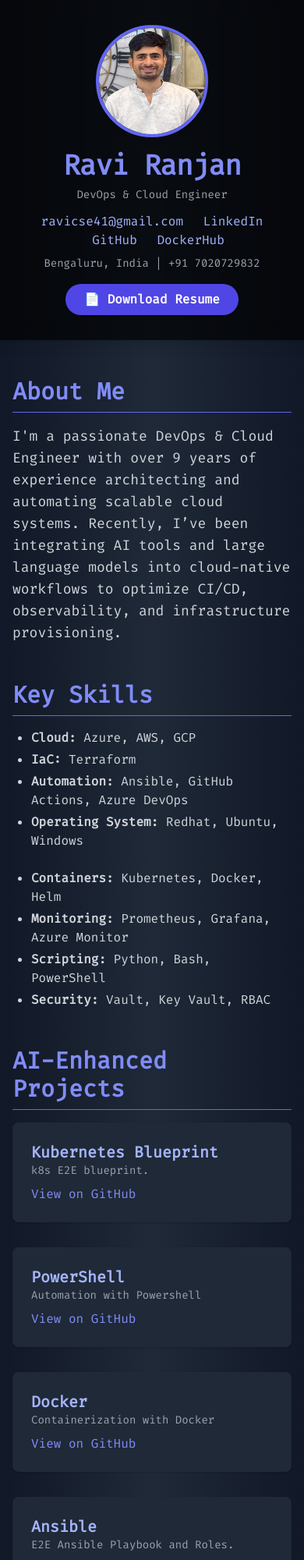
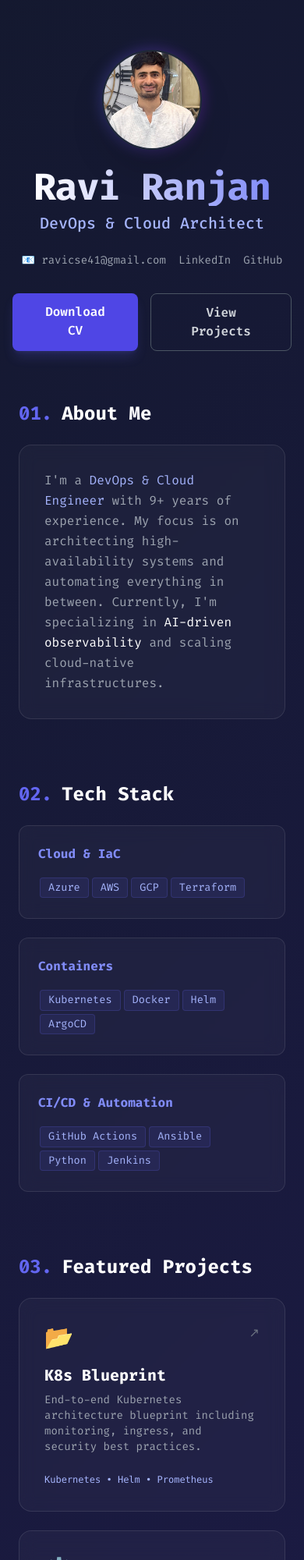
Before and after one commit to infoguru19/infoguru19.github.io, a plain HTML site: page index.html in a window 390 px wide. Shown: the top 2000 px of the page at 78% size. Drawn offline with nearby package versions, Linux system fonts and the light colour scheme.

Commit message:
Update index.html

```diff
--- a/index.html
+++ b/index.html
@@ -7,124 +7,180 @@
   <script src="https://cdn.tailwindcss.com"></script>
   <link rel="preconnect" href="https://fonts.googleapis.com">
   <link rel="preconnect" href="https://fonts.gstatic.com" crossorigin>
-  <link href="https://fonts.googleapis.com/css2?family=Fira+Code&display=swap" rel="stylesheet">
+  <link href="https://fonts.googleapis.com/css2?family=Fira+Code:wght@300;400;500;600;700&display=swap" rel="stylesheet">
   <style>
     body {
       font-family: 'Fira Code', monospace;
+      background: linear-gradient(-45deg, #0f172a, #1e1b4b, #111827, #020617);
+      background-size: 400% 400%;
+      animation: gradient 15s ease infinite;
+    }
+
+    @keyframes gradient {
+      0% { background-position: 0% 50%; }
+      50% { background-position: 100% 50%; }
+      100% { background-position: 0% 50%; }
+    }
+
+    .glass-card {
+      background: rgba(255, 255, 255, 0.03);
+      backdrop-filter: blur(10px);
+      border: 1px solid rgba(255, 255, 255, 0.1);
+      transition: all 0.3s ease;
+    }
+
+    .glass-card:hover {
+      background: rgba(255, 255, 255, 0.06);
+      border-color: rgba(99, 102, 241, 0.4);
+      transform: translateY(-5px);
+    }
+
+    .tech-badge {
+      background: rgba(99, 102, 241, 0.1);
+      color: #a5b4fc;
+      border: 1px solid rgba(99, 102, 241, 0.2);
+      padding: 2px 10px;
+      border-radius: 4px;
+      font-size: 0.85rem;
+      display: inline-block;
+      margin: 2px;
     }
   </style>
 </head>
-<body class="bg-gradient-to-r from-gray-900 via-gray-800 to-gray-900 text-gray-100">
+<body class="text-gray-200 min-h-screen">
 
-  <header class="bg-black/70 backdrop-blur-md py-8 shadow-lg">
-    <div class="max-w-6xl mx-auto px-4 flex flex-col items-center text-center">
-      <img src="profile.jpg" alt="Ravi Ranjan" class="w-36 h-36 rounded-full border-4 border-indigo-500 shadow-lg mb-4" />
-      <h1 class="text-4xl font-bold tracking-tight text-indigo-400">Ravi Ranjan</h1>
-      <p class="text-sm text-gray-400 mt-2">DevOps & Cloud Engineer</p>
-      <div class="mt-3 space-x-4">
-        <a href="mailto:ravicse41@gmail.com" class="text-indigo-300 hover:underline">ravicse41@gmail.com</a>
-        <a href="https://www.linkedin.com/in/ravi-ranjan-638746186/" target="_blank" class="text-indigo-300 hover:underline">LinkedIn</a>
-        <a href="https://github.com/infoguru19" target="_blank" class="text-indigo-300 hover:underline">GitHub</a>
-        <a href="https://hub.docker.com/u/infoguru19" target="_blank" class="text-indigo-300 hover:underline">DockerHub</a>
+  <header class="py-16 px-4">
+    <div class="max-w-4xl mx-auto flex flex-col items-center text-center">
+      <div class="relative group">
+        <div class="absolute -inset-1 bg-gradient-to-r from-indigo-500 to-purple-600 rounded-full blur opacity-25 group-hover:opacity-75 transition duration-1000"></div>
+        <img src="profile.jpg" alt="Ravi Ranjan" class="relative w-32 h-32 rounded-full border-2 border-gray-800 object-cover shadow-2xl" />
       </div>
-      <p class="text-sm text-gray-400 mt-2">Bengaluru, India | +91 7020729832</p>
-      <a href="Ravi_Resume.pdf" download class="mt-4 inline-block px-6 py-2 bg-indigo-600 text-white font-semibold rounded-full shadow hover:bg-indigo-700 transition">
-        📄 Download Resume
-      </a>
+
+      <h1 class="mt-6 text-5xl font-bold tracking-tight bg-clip-text text-transparent bg-gradient-to-r from-white to-indigo-400">
+        Ravi Ranjan
+      </h1>
+      <p class="text-xl text-indigo-300 font-medium mt-2">DevOps & Cloud Architect</p>
+
+      <div class="flex flex-wrap justify-center gap-4 mt-6 text-sm">
+        <a href="mailto:ravicse41@gmail.com" class="flex items-center gap-2 text-gray-400 hover:text-white transition">
+          <span>📧 ravicse41@gmail.com</span>
+        </a>
+        <a href="https://www.linkedin.com/in/ravi-ranjan-638746186/" target="_blank" class="text-gray-400 hover:text-white">LinkedIn</a>
+        <a href="https://github.com/infoguru19" target="_blank" class="text-gray-400 hover:text-white">GitHub</a>
+      </div>
+
+      <div class="mt-8 flex gap-4">
+        <a href="Ravi_Resume.pdf" download class="px-8 py-3 bg-indigo-600 hover:bg-indigo-500 text-white rounded-lg font-semibold transition-all shadow-lg shadow-indigo-500/20">
+          Download CV
+        </a>
+        <a href="#projects" class="px-8 py-3 bg-transparent border border-gray-600 hover:border-indigo-400 text-gray-300 rounded-lg font-semibold transition-all">
+          View Projects
+        </a>
+      </div>
     </div>
   </header>
 
-  <main class="max-w-6xl mx-auto px-4 py-12">
+  <main class="max-w-5xl mx-auto px-6 pb-20">
 
-    <section class="mb-12">
-      <h2 class="text-3xl font-bold text-indigo-400 mb-4 border-b border-indigo-500 pb-2">About Me</h2>
-      <p class="text-lg text-gray-300">I'm a passionate DevOps & Cloud Engineer with over 9 years of experience architecting and automating scalable cloud systems. Recently, I’ve been integrating AI tools and large language models into cloud-native workflows to optimize CI/CD, observability, and infrastructure provisioning.</p>
-    </section>
-
-    <section class="mb-12">
-      <h2 class="text-3xl font-bold text-indigo-400 mb-4 border-b border-indigo-500 pb-2">Key Skills</h2>
-      <div class="grid md:grid-cols-2 gap-6 text-gray-300">
-        <ul class="list-disc ml-6 space-y-1">
-          <li><strong>Cloud:</strong> Azure, AWS, GCP</li>
-          <li><strong>IaC:</strong> Terraform</li>
-          <li><strong>Automation:</strong> Ansible, GitHub Actions, Azure DevOps</li>
-          <li><strong>Operating System:</strong> Redhat, Ubuntu, Windows</li>
-        </ul>
-        <ul class="list-disc ml-6 space-y-1">
-          <li><strong>Containers:</strong> Kubernetes, Docker, Helm</li>
-          <li><strong>Monitoring:</strong> Prometheus, Grafana, Azure Monitor</li>
-          <li><strong>Scripting:</strong> Python, Bash, PowerShell</li>
-          <li><strong>Security:</strong> Vault, Key Vault, RBAC</li>
-        </ul>
+    <section class="mb-20">
+      <h2 class="text-2xl font-bold text-white mb-6 flex items-center gap-3">
+        <span class="text-indigo-500">01.</span> About Me
+      </h2>
+      <div class="glass-card p-8 rounded-2xl leading-relaxed text-gray-400">
+        I'm a <span class="text-indigo-300">DevOps & Cloud Engineer</span> with 9+ years of experience. My focus is on architecting high-availability systems and automating everything in between. Currently, I'm specializing in <span class="text-white">AI-driven observability</span> and scaling cloud-native infrastructures.
       </div>
     </section>
 
-    <section class="mb-12">
-      <h2 class="text-3xl font-bold text-indigo-400 mb-4 border-b border-indigo-500 pb-2">AI-Enhanced Projects</h2>
-      <div class="grid md:grid-cols-2 gap-8">
-        <div class="bg-gray-800 p-6 rounded-lg shadow hover:shadow-xl">
-          <h3 class="text-xl font-semibold text-indigo-300">Kubernetes Blueprint </h3>
-          <p class="text-sm text-gray-400 mb-2">k8s E2E blueprint.</p>
-          <a href="https://github.com/infoguru19/kubernetes" class="text-indigo-400 hover:underline">View on GitHub</a>
+    <section class="mb-20">
+      <h2 class="text-2xl font-bold text-white mb-6 flex items-center gap-3">
+        <span class="text-indigo-500">02.</span> Tech Stack
+      </h2>
+      <div class="grid grid-cols-1 md:grid-cols-3 gap-6">
+        <div class="glass-card p-6 rounded-xl">
+          <h3 class="text-indigo-400 font-bold mb-4">Cloud & IaC</h3>
+          <div class="flex flex-wrap">
+            <span class="tech-badge">Azure</span> <span class="tech-badge">AWS</span>
+            <span class="tech-badge">GCP</span> <span class="tech-badge">Terraform</span>
+          </div>
         </div>
-        <div class="bg-gray-800 p-6 rounded-lg shadow hover:shadow-xl">
-          <h3 class="text-xl font-semibold text-indigo-300">PowerShell </h3>
-          <p class="text-sm text-gray-400 mb-2">Automation with Powershell</p>
-          <a href="https://github.com/infoguru19/PowerShell" class="text-indigo-400 hover:underline">View on GitHub</a>
+        <div class="glass-card p-6 rounded-xl">
+          <h3 class="text-indigo-400 font-bold mb-4">Containers</h3>
+          <div class="flex flex-wrap">
+            <span class="tech-badge">Kubernetes</span> <span class="tech-badge">Docker</span>
+            <span class="tech-badge">Helm</span> <span class="tech-badge">ArgoCD</span>
+          </div>
         </div>
-        <div class="bg-gray-800 p-6 rounded-lg shadow hover:shadow-xl">
-          <h3 class="text-xl font-semibold text-indigo-300">Docker </h3>
-          <p class="text-sm text-gray-400 mb-2">Containerization with Docker</p>
-          <a href="https://github.com/infoguru19/docker" class="text-indigo-400 hover:underline">View on GitHub</a>
-        </div>
-        <div class="bg-gray-800 p-6 rounded-lg shadow hover:shadow-xl">
-          <h3 class="text-xl font-semibold text-indigo-300">Ansible</h3>
-          <p class="text-sm text-gray-400 mb-2">E2E Ansible Playbook and Roles.</p>
-          <a href="https://github.com/infoguru19/ansible" class="text-indigo-400 hover:underline">View on GitHub</a>
+        <div class="glass-card p-6 rounded-xl">
+          <h3 class="text-indigo-400 font-bold mb-4">CI/CD & Automation</h3>
+          <div class="flex flex-wrap">
+            <span class="tech-badge">GitHub Actions</span> <span class="tech-badge">Ansible</span>
+            <span class="tech-badge">Python</span> <span class="tech-badge">Jenkins</span>
+          </div>
         </div>
       </div>
     </section>
 
-    <section class="mb-12">
-      <h2 class="text-3xl font-bold text-indigo-400 mb-4 border-b border-indigo-500 pb-2">Experience Timeline</h2>
-      <div class="space-y-6">
-        <div>
-          <h3 class="text-xl font-semibold text-gray-100">Amadeus – Senior DevOps Engineer (2021 - Present)</h3>
-          <ul class="list-disc ml-6 text-gray-400 space-y-1">
-            <li>Managed Azure infra using Terraform modules</li>
-            <li>Integrated Vault & Key Vault with Terraform/K8s</li>
-            <li>Deployed Kubernetes workloads with Helm, HPA</li>
-            <li>Automated infra with Azure Functions & Ansible</li>
-          </ul>
+    <section id="projects" class="mb-20">
+      <h2 class="text-2xl font-bold text-white mb-6 flex items-center gap-3">
+        <span class="text-indigo-500">03.</span> Featured Projects
+      </h2>
+      <div class="grid md:grid-cols-2 gap-6">
+        <a href="https://github.com/infoguru19/kubernetes" class="glass-card p-8 rounded-2xl block group">
+          <div class="flex justify-between items-start mb-4">
+            <div class="text-indigo-500 text-3xl">📂</div>
+            <div class="text-gray-500 group-hover:text-indigo-400 transition">↗</div>
+          </div>
+          <h3 class="text-xl font-bold text-white mb-2">K8s Blueprint</h3>
+          <p class="text-gray-400 text-sm mb-6">End-to-end Kubernetes architecture blueprint including monitoring, ingress, and security best practices.</p>
+          <div class="text-xs font-mono text-indigo-300">Kubernetes • Helm • Prometheus</div>
+        </a>
+
+        <a href="https://github.com/infoguru19/ansible" class="glass-card p-8 rounded-2xl block group">
+          <div class="flex justify-between items-start mb-4">
+            <div class="text-indigo-500 text-3xl">⚙️</div>
+            <div class="text-gray-500 group-hover:text-indigo-400 transition">↗</div>
+          </div>
+          <h3 class="text-xl font-bold text-white mb-2">Ansible E2E</h3>
+          <p class="text-gray-400 text-sm mb-6">Enterprise-grade Ansible playbooks and roles for automated server hardening and app deployment.</p>
+          <div class="text-xs font-mono text-indigo-300">Ansible • YAML • Linux</div>
+        </a>
+      </div>
+    </section>
+
+    <section class="mb-20">
+      <h2 class="text-2xl font-bold text-white mb-6 flex items-center gap-3">
+        <span class="text-indigo-500">04.</span> Experience
+      </h2>
+      <div class="space-y-4">
+        <div class="relative pl-8 border-l-2 border-gray-800">
+          <div class="absolute w-4 h-4 bg-indigo-500 rounded-full -left-[9px] top-1 shadow-[0_0_10px_#6366f1]"></div>
+          <div class="glass-card p-6 rounded-xl">
+            <span class="text-indigo-400 text-sm font-bold">2021 — PRESENT</span>
+            <h3 class="text-xl font-bold text-white">Senior DevOps Engineer @ Amadeus</h3>
+            <p class="text-gray-400 mt-2 text-sm leading-relaxed">
+              Leading cloud migration strategies using Azure & Terraform. Architected secure secrets management with HashiCorp Vault.
+            </p>
+          </div>
         </div>
-        <div>
-          <h3 class="text-xl font-semibold text-gray-100">FIS – DevOps Engineer (2019 - 2021)</h3>
-          <ul class="list-disc ml-6 text-gray-400 space-y-1">
-            <li>Designed Terraform templates for cloud infra</li>
-            <li>Created secure Ansible playbooks & CI pipelines</li>
-            <li>Maintained K8s clusters and observability stack</li>
-          </ul>
-        </div>
-        <div>
-          <h3 class="text-xl font-semibold text-gray-100">Capgemini – Associate Consultant (2016 - 2019)</h3>
-          <ul class="list-disc ml-6 text-gray-400 space-y-1">
-            <li>Maintained RHEL systems with patching & tuning</li>
-            <li>Built Docker images & Jenkins pipelines</li>
-            <li>Wrote Shell/Python automation scripts</li>
-          </ul>
+
+        <div class="relative pl-8 border-l-2 border-gray-800">
+          <div class="absolute w-4 h-4 bg-gray-700 rounded-full -left-[9px] top-1"></div>
+          <div class="glass-card p-6 rounded-xl">
+            <span class="text-indigo-400 text-sm font-bold">2019 — 2021</span>
+            <h3 class="text-xl font-bold text-white">DevOps Engineer @ FIS</h3>
+            <p class="text-gray-400 mt-2 text-sm leading-relaxed">
+              Optimized CI/CD pipelines and managed large-scale Kubernetes clusters with Grafana/Prometheus observability stack.
+            </p>
+          </div>
         </div>
       </div>
     </section>
 
-    <section>
-      <h2 class="text-3xl font-bold text-indigo-400 mb-4 border-b border-indigo-500 pb-2">Education</h2>
-      <p class="text-lg text-gray-300"><strong>B.Tech – Computer Science & Engineering</strong><br />WBUT, Kolkata (2011–2015) | CGPA: 8.01</p>
-    </section>
-
   </main>
 
-  <footer class="bg-black text-center py-6 text-sm text-gray-500">
-    &copy; 2025 Ravi Ranjan | Built with ❤️ using TailwindCSS, GitHub Pages & AI Tools
+  <footer class="text-center py-10 border-t border-gray-900 bg-black/20 text-gray-500 text-xs">
+    <p>© 2025 Ravi Ranjan. All Rights Reserved.</p>
+    <p class="mt-2 text-gray-600">Built with Tailwind CSS & Fira Code</p>
   </footer>
 
 </body>
```
